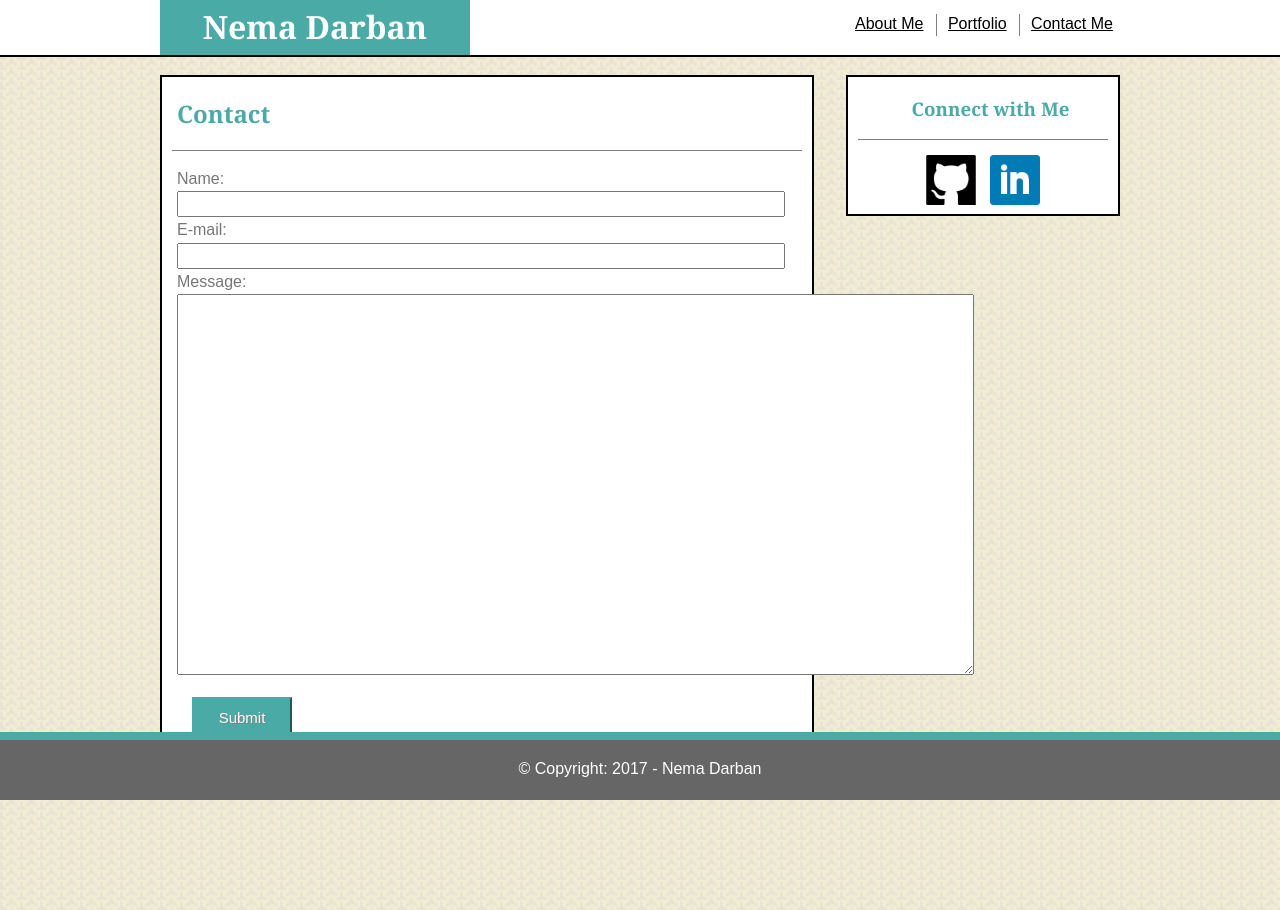
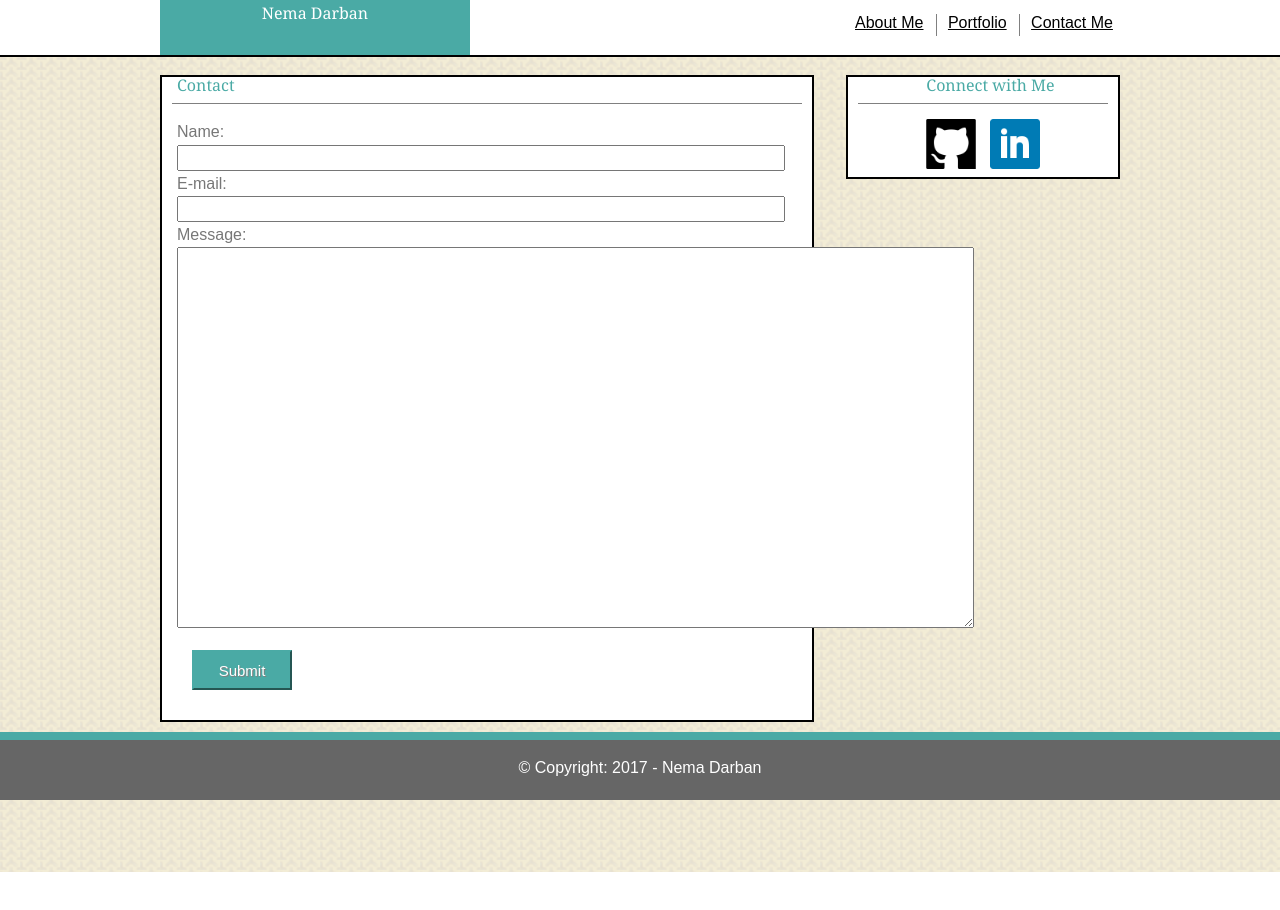
Before and after one commit to kneemaa/Basic-Portfolio, a plain HTML site: page contact.html in a window 1280 px wide. After the commit the page ends 872 px from the top, so only its background shows below. Drawn offline with Linux system fonts and the light colour scheme.

Commit message:
added reset.css file

```diff
--- a/contact.html
+++ b/contact.html
@@ -1,6 +1,7 @@
 <!DOCTYPE html>
 <head>
 	<title>Nema Darban - Contact</title>
+	<link rel="stylesheet" type="text/css" href="./assets/css/reset.css">
 	<link rel="stylesheet" type="text/css" href="./assets/css/style.css">
 </head>
 <body>
```
Also changed, not shown: portfolio.html (+1 -0 lines).
